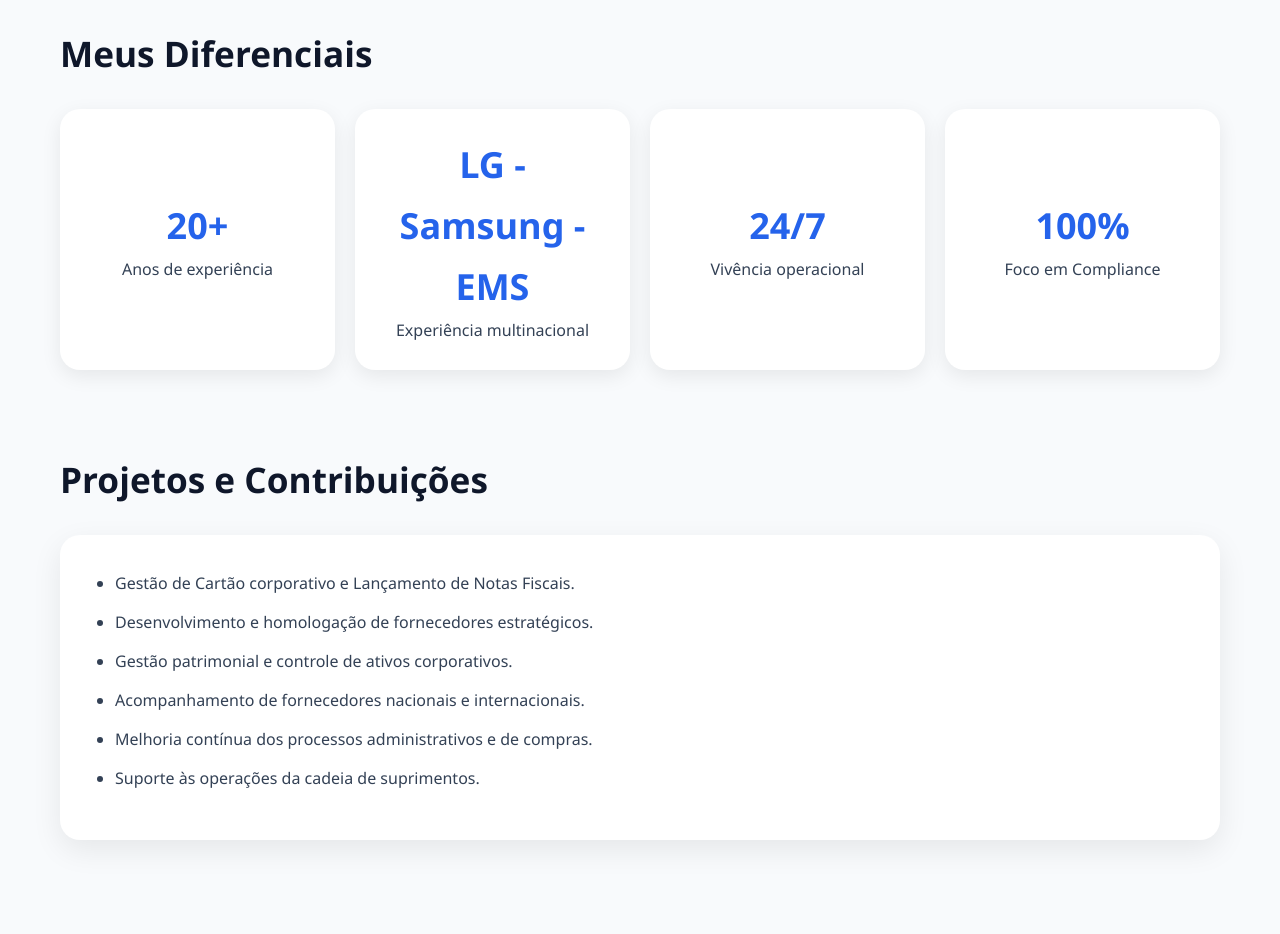
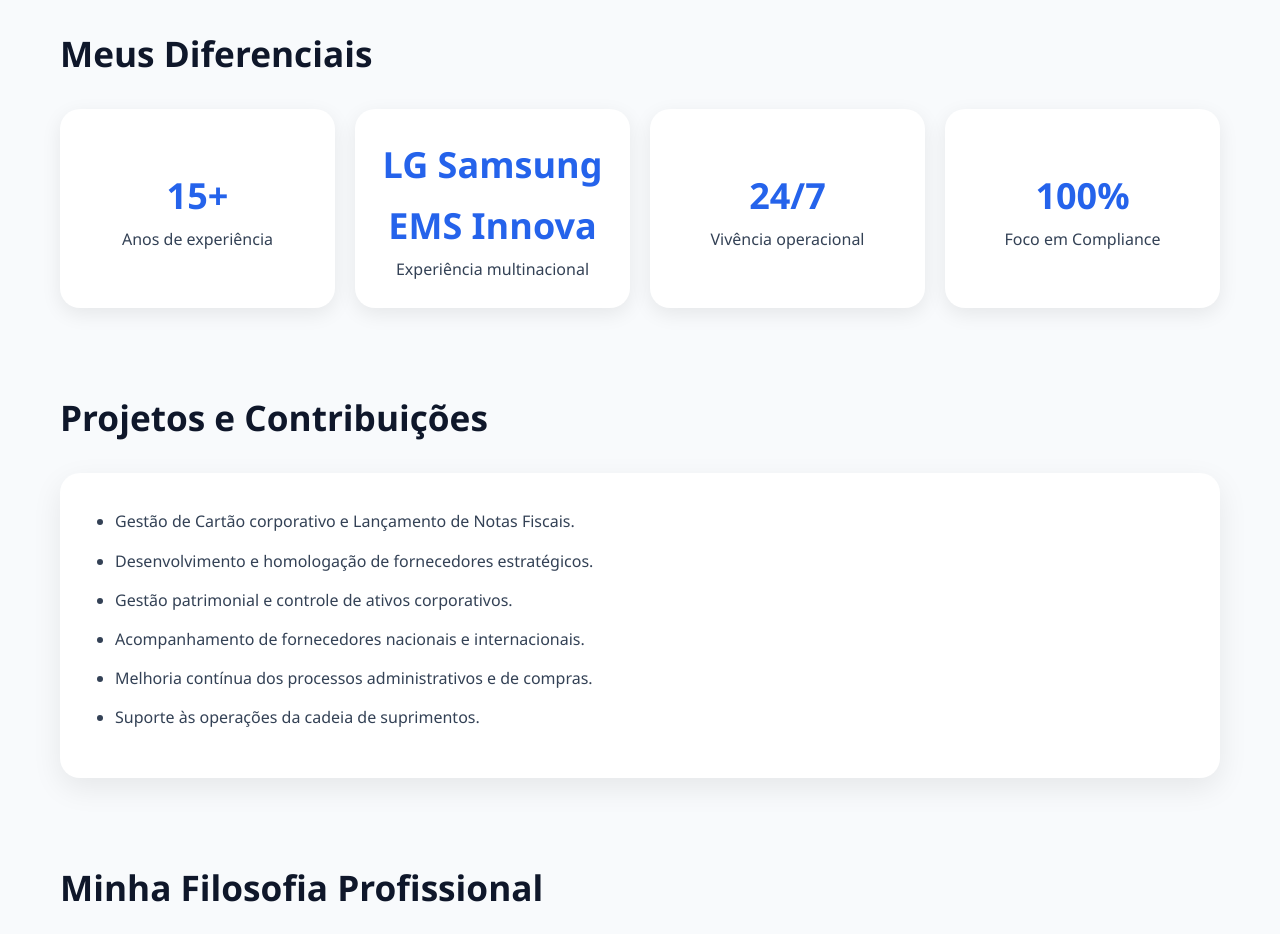
Before and after one commit to renanmelow37/portfolio-renan, a plain HTML site: page index.html in a window 1280 px wide. Shown: the part 1680-2614 px from the top of the page. Drawn offline with Linux system fonts and the light colour scheme.

Commit message:
Update destaque headings in index.html

```diff
--- a/index.html
+++ b/index.html
@@ -410,12 +410,12 @@
 <div class="destaques">
 
 <div class="destaque">
-<h2>20+</h2>
+<h2>15+</h2>
 <p>Anos de experiência</p>
 </div>
 
 <div class="destaque">
-<h2>LG - Samsung - EMS</h2>
+<h2>LG Samsung EMS Innova</h2>
 <p>Experiência multinacional</p>
 </div>
 
```
